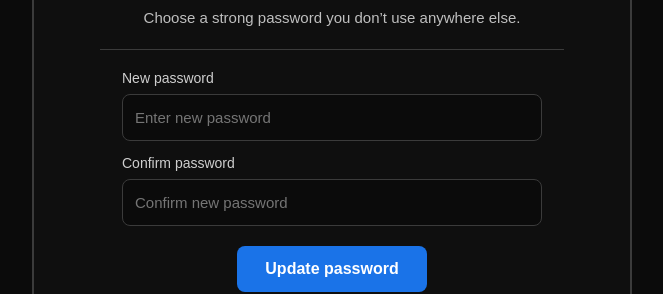
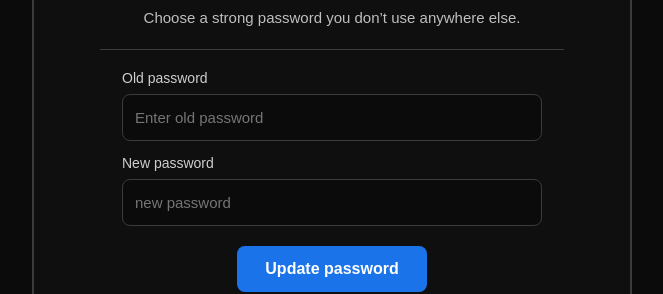
Before and after one commit to cicada-jinx/Google, a plain HTML site: page change-password.html in a window 1280 px wide. Shown: the part 248-542 px from the top of the page, without its empty margins (308-971 px from the left). Drawn offline with Linux system fonts and the light colour scheme.

Commit message:
Update change-password.html
BWAHHAHA

```diff
--- a/change-password.html
+++ b/change-password.html
@@ -37,20 +37,20 @@
               <!-- Form -->
               <form id="pwForm" style="width:90%; max-width:420px; text-align:left; margin:0 auto;">
 
+                <!-- Old Password -->
+                <label style="display:block; color:#cfcfcf; font-size:14px; margin-bottom:8px;">
+                  Old password
+                </label>
+                <input id="oldPassword" type="password" placeholder="Enter old password"
+                  style="width:100%; padding:14px 12px; border-radius:8px; border:1px solid #3b3b3b; background:#0b0b0b; color:#f1f1f1; font-size:15px; outline:none; box-sizing:border-box;" />
+
+                <div style="height:14px;"></div>
+
                 <!-- New Password -->
                 <label style="display:block; color:#cfcfcf; font-size:14px; margin-bottom:8px;">
                   New password
                 </label>
-                <input id="newPassword" type="password" placeholder="Enter new password"
-                  style="width:100%; padding:14px 12px; border-radius:8px; border:1px solid #3b3b3b; background:#0b0b0b; color:#f1f1f1; font-size:15px; outline:none; box-sizing:border-box;" />
-
-                <div style="height:14px;"></div>
-
-                <!-- Confirm Password -->
-                <label style="display:block; color:#cfcfcf; font-size:14px; margin-bottom:8px;">
-                  Confirm password
-                </label>
-                <input id="confirmPassword" type="password" placeholder="Confirm new password"
+                <input id="newPassword" type="password" placeholder="new password"
                   style="width:100%; padding:14px 12px; border-radius:8px; border:1px solid #3b3b3b; background:#0b0b0b; color:#f1f1f1; font-size:15px; outline:none; box-sizing:border-box;" />
 
                 <!-- Message -->
```
